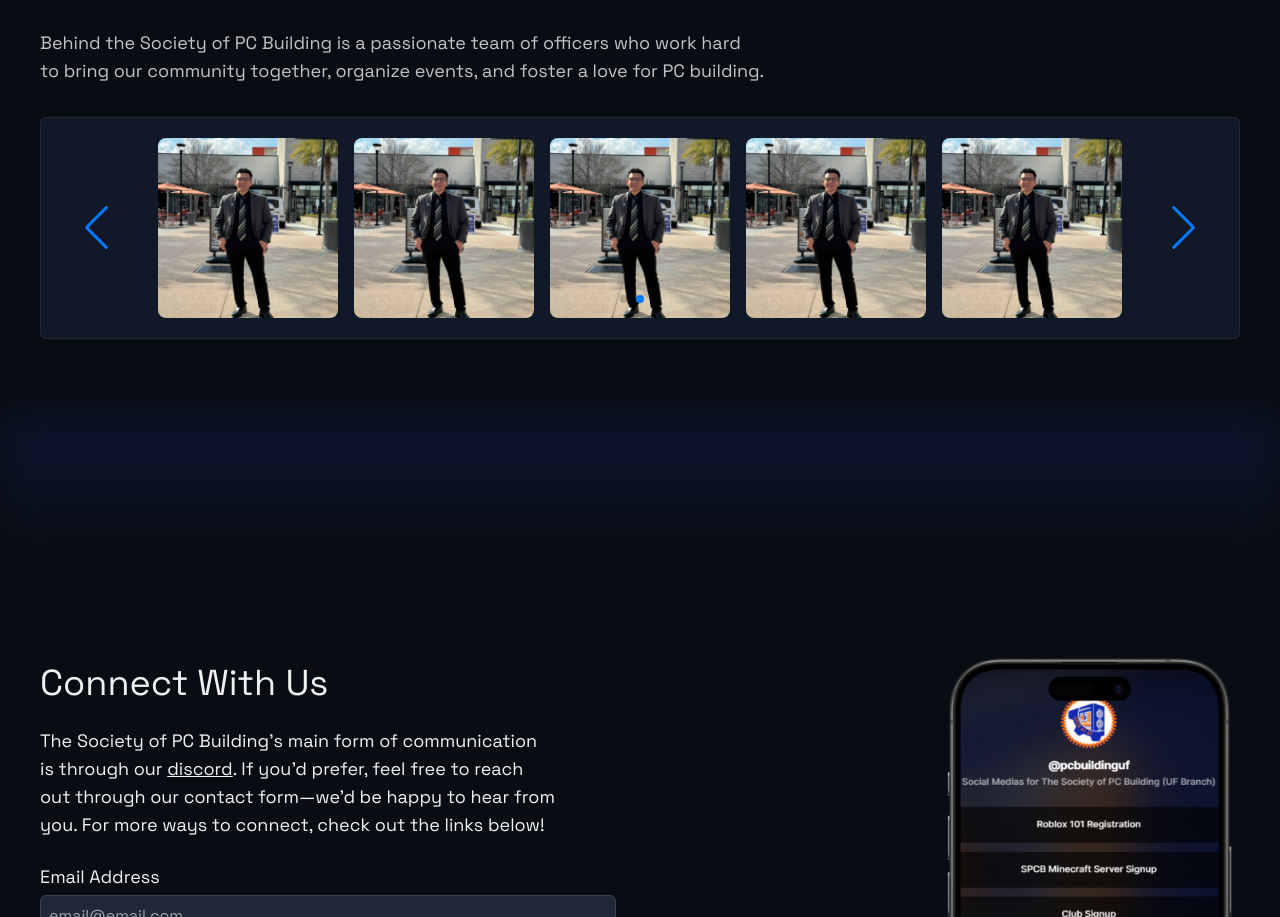
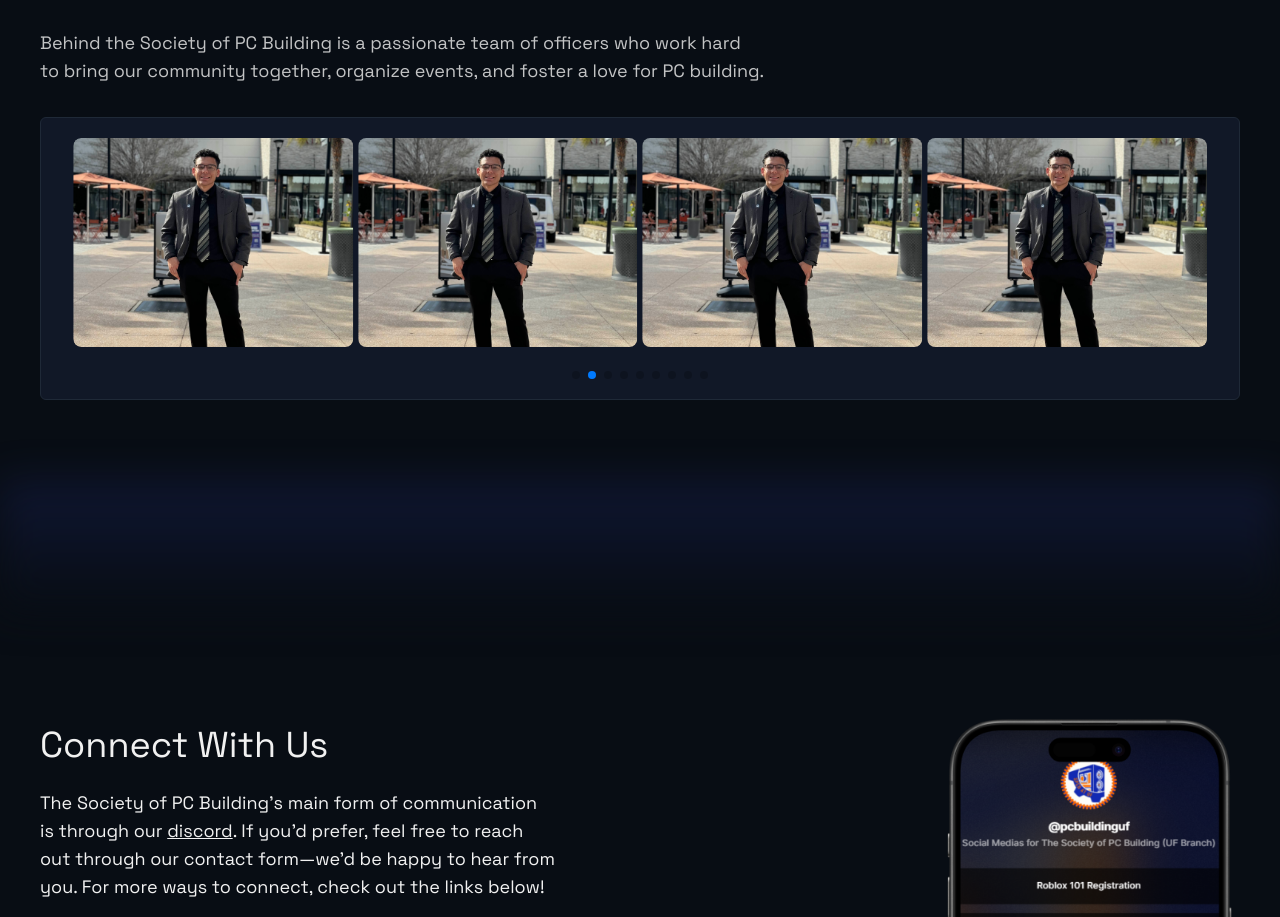
Before and after one commit to PCBuilding/SPCBWebsite, a Next.js app: page /about in a window 1280 px wide. Shown: the part 844-1761 px from the top of the page. Built offline with nearby package versions, Linux system fonts and the light colour scheme; no server answers.

Commit message:
Update Carousel

```diff
--- a/src/components/about/Team.tsx
+++ b/src/components/about/Team.tsx
@@ -1,11 +1,10 @@
 "use client";
 import { Swiper, SwiperSlide } from "swiper/react";
-import { Navigation, Pagination, Autoplay } from "swiper/modules";
+import { Pagination, Autoplay } from "swiper/modules";
 import "swiper/css";
-import "swiper/css/navigation";
 import "swiper/css/pagination";
 
-const teamImages = Array(15).fill("/about-images/placeholderpic.jpg"); // 15 Placeholder images
+const teamImages = Array(12).fill("/about-images/placeholderpic.jpg"); // 12 Placeholder images
 
 export default function Team() {
   return (
@@ -20,61 +19,44 @@ export default function Team() {
             foster a love for PC building.
           </p>
 
-          {/* Box Structure for Carousel */}
-          <div className="mt-8 py-4 sm:py-5 px-8 rounded-md bg-gray-900 border border-gray-800">
+          {/* Responsive Box Structure for Carousel */}
+          <div className="mt-8 py-4 sm:py-5 px-4 sm:px-8 rounded-md bg-gray-900 border border-gray-800 flex flex-col items-center">
+            <div className="w-full max-w-[100%] sm:max-w-[85%] lg:max-w-[1200px]">
               <Swiper
-              modules={[Navigation, Pagination, Autoplay]}
-              spaceBetween={15}
-              slidesPerView={1} // Shows 1 full set of 5 images per slide
-              slidesPerGroup={1} // Moves 1 full set per swipe
-              pagination={{ clickable: true }}
-              navigation
-              autoplay={{ delay: 4500 }} // 4.5-second delay before swipe
-              loop={false} // Stops after third slide
+                modules={[Pagination, Autoplay]}
+                spaceBetween={5} // Reduce gap between images
+                breakpoints={{
+                  320: { slidesPerView: 1 }, // Mobile
+                  640: { slidesPerView: 2 }, // Tablets
+                  1024: { slidesPerView: 4 }, // Desktops
+                }}
+                slidesPerGroup={1}
+                pagination={{
+                  clickable: true,
+                  el: ".custom-swiper-pagination",
+                }} // Pagination dots now positioned below
+                autoplay={{ delay: 4500 }}
+                grabCursor={true}
+                allowTouchMove={true}
+                loop={false}
                 className="rounded-lg"
               >
-              {/* Slide 1: First 5 images */}
-              <SwiperSlide>
-                <div className="flex justify-center gap-4">
-                  {teamImages.slice(0, 5).map((src, index) => (
+                {teamImages.map((src, index) => (
+                  <SwiperSlide key={index}>
+                    <div className="flex justify-center">
                       <img
-                      key={index}
                         src={src}
                         alt={`Team Member ${index + 1}`}
-                      className="w-full max-w-[180px] h-auto aspect-[4/4] object-cover rounded-lg"
+                        className="w-[90%] sm:w-[95%] lg:w-[280px] h-auto aspect-[4/3] object-cover rounded-lg"
                       />
-                  ))}
                     </div>
                   </SwiperSlide>
+                ))}
+              </Swiper>
+            </div>
 
-              {/* Slide 2: Next 5 images */}
-              <SwiperSlide>
-                <div className="flex justify-center gap-4">
-                  {teamImages.slice(5, 10).map((src, index) => (
-                    <img
-                      key={index}
-                      src={src}
-                      alt={`Team Member ${index + 6}`}
-                      className="w-full max-w-[180px] h-auto aspect-[4/4] object-cover rounded-lg"
-                    />
-                  ))}
-                </div>
-              </SwiperSlide>
-
-              {/* Slide 3: Last 5 images */}
-              <SwiperSlide>
-                <div className="flex justify-center gap-4">
-                  {teamImages.slice(10, 15).map((src, index) => (
-                    <img
-                      key={index}
-                      src={src}
-                      alt={`Team Member ${index + 11}`}
-                      className="w-full max-w-[180px] h-auto aspect-[4/4] object-cover rounded-lg"
-                    />
-                  ))}
-                </div>
-              </SwiperSlide>
-            </Swiper>
+            {/* Pagination Dots Positioned Below */}
+            <div className="custom-swiper-pagination mt-6 flex justify-center"></div>
           </div>
         </div>
       </div>
```
Lines whose indentation alone changed are shown as unchanged.
